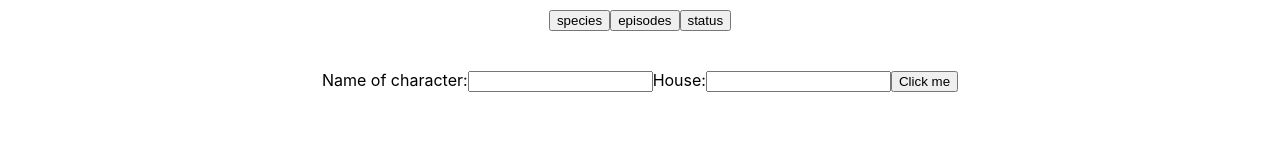
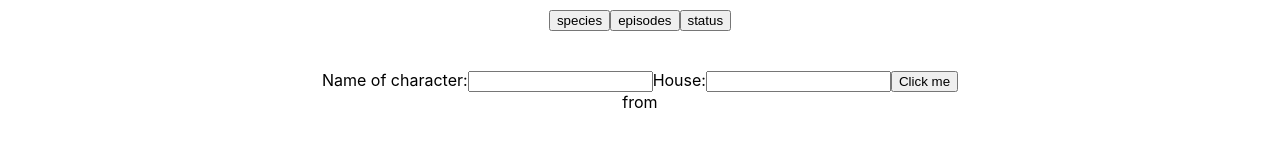
Before and after one commit to stschuessler/my-rick-and-morty-app, a React (Create React App) app: page / in a window 1280 px wide. Shown: the part 346-492 px from the top of the page. Built offline with nearby package versions, Linux system fonts and the light colour scheme.

Commit message:
How to render html for CreateCharacterForm

```diff
--- a/src/App.js
+++ b/src/App.js
@@ -44,6 +44,11 @@ function App({ data }) {
 
       <div>
         <CreateCharacterForm onCreateCharacter={handleCreateCharacter} />
+        {dataInputForm.map((character) => (
+          <div>
+            {character.name} from {character.house}
+          </div>
+        ))}
       </div>
     </div>
   )
```
